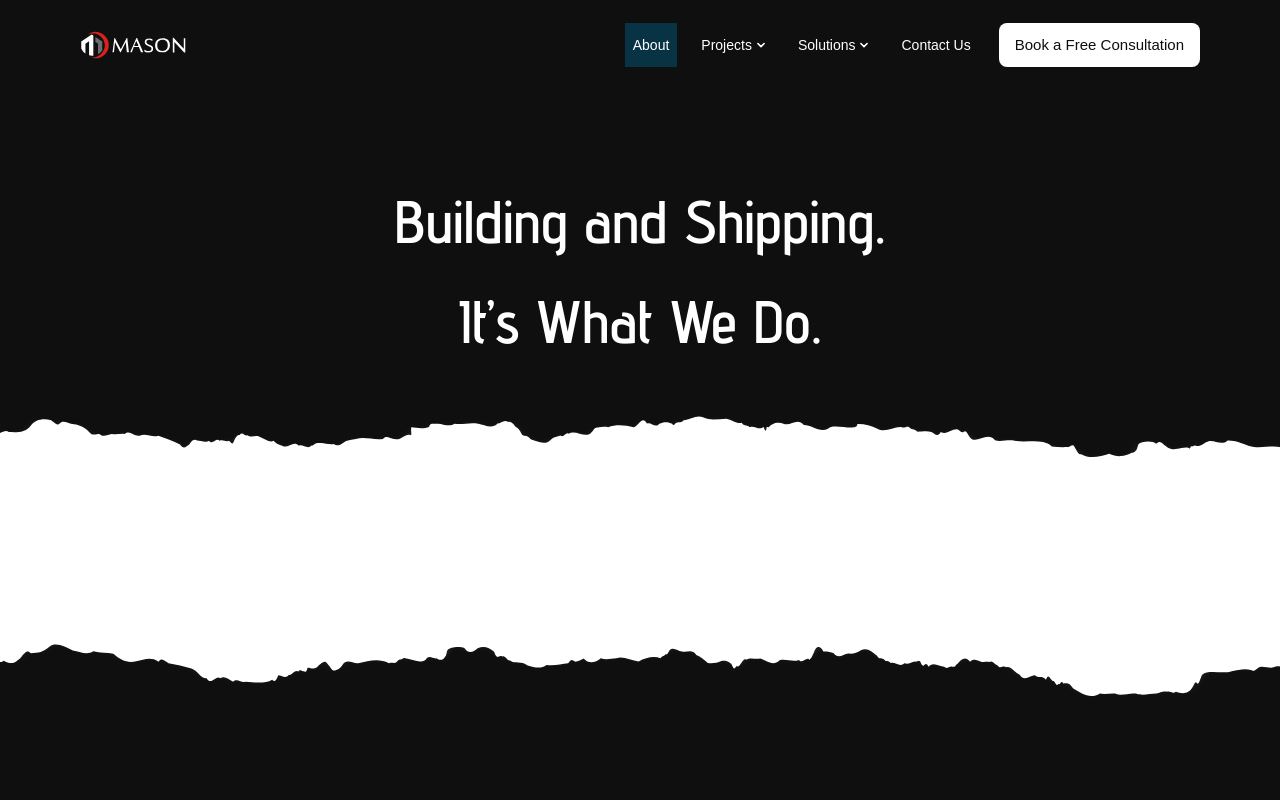
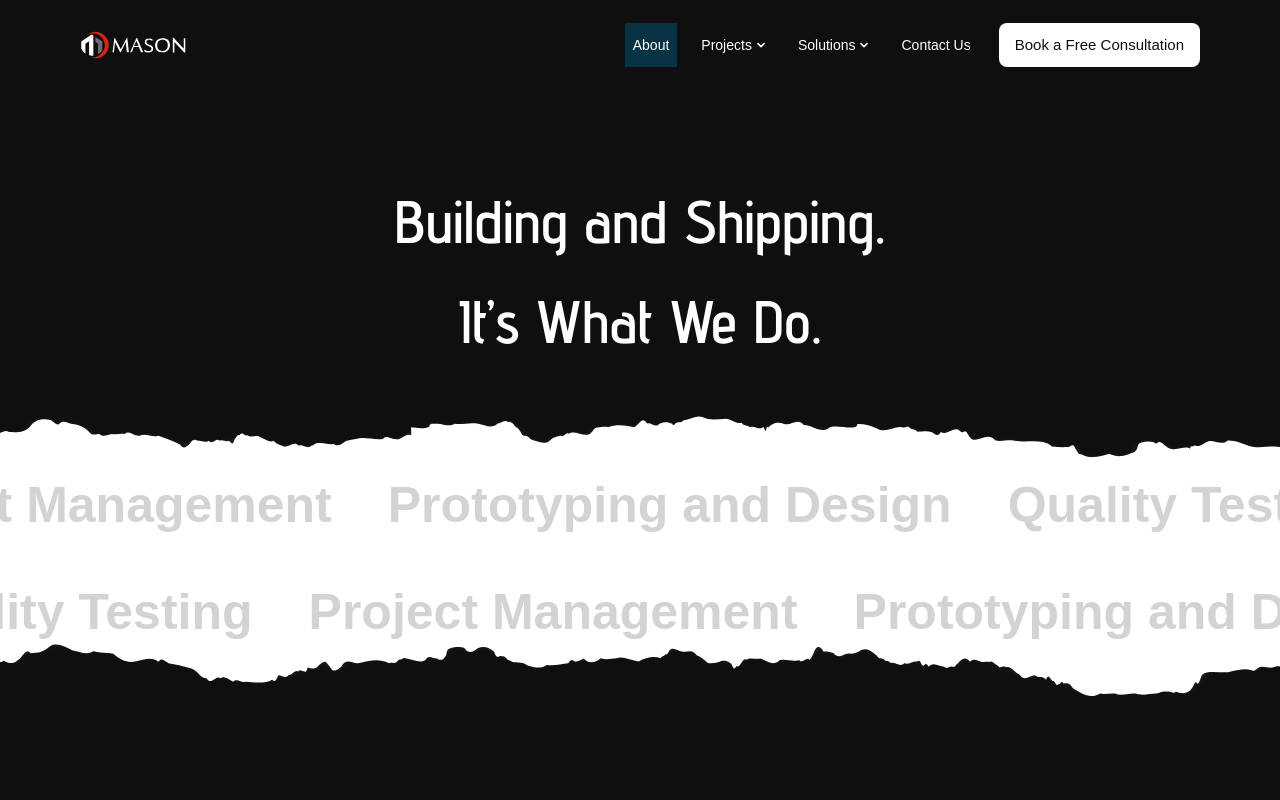
Before and after one commit to AbimbolaOO/mason, a Next.js app: page /about-us in a window 1280 px wide. Shown: the top 800 px of the page. Built offline with nearby package versions, Linux system fonts and the light colour scheme; a web font is replaced by a local one.

Commit message:
clean up

```diff
--- a/app/(website)/about-us/Hero/Hero.tsx
+++ b/app/(website)/about-us/Hero/Hero.tsx
@@ -1,5 +1,26 @@
 import Image from 'next/image';
 import React from 'react';
+
+import InfiniteScrollerText from '@/components/Cards/InfiniteScrollerText/InfiniteScrollerText';
+import InfiniteScroller from '@/components/InfiniteScroller/InfiniteScroller';
+
+const scrollingText = [
+  {
+    key: 'Project Management',
+    icon: <InfiniteScrollerText label='Project Management' />,
+    // icon: <EthiopianHeaderIcon />,
+  },
+  {
+    key: 'Prototyping and Design',
+    icon: <InfiniteScrollerText label='Prototyping and Design' />,
+    // icon: <EthiopianHeaderIcon />,
+  },
+  {
+    key: 'Quality Testing',
+    icon: <InfiniteScrollerText label='Quality Testing' />,
+    // icon: <EthiopianHeaderIcon />,
+  },
+];
 
 const Hero = () => {
   return (
@@ -8,6 +29,7 @@ const Hero = () => {
         <div>Building and Shipping.</div>
         <div> It’s What We Do.</div>
       </div>
+      <div className='grid *:col-start-1 *:row-start-1'>
         <div className='relative h-[calc(40vh)]'>
           <Image
             src='/static/svg/about-us-strip.svg'
@@ -17,6 +39,13 @@ const Hero = () => {
             className='object-cover object-center'
           />
         </div>
+        <div className='z-10 flex flex-col justify-center overflow-hidden'>
+          <div>
+            <InfiniteScroller iconData={scrollingText} />
+            <InfiniteScroller iconData={scrollingText} reverse />
+          </div>
+        </div>
+      </div>
     </div>
   );
 };
--- /dev/null
+++ b/components/Cards/InfiniteScrollerText/InfiniteScrollerText.tsx
@@ -0,0 +1,16 @@
+import React from 'react';
+
+interface InfiniteScrollerTextProps {
+  label: string;
+}
+const InfiniteScrollerText: React.FC<InfiniteScrollerTextProps> = ({
+  label,
+}) => {
+  return (
+    <div className='text-mason-grey-light font-semibold text-[50px] file:leading-[64.58px] hover:text-mason-red cursor-default'>
+      {label}
+    </div>
+  );
+};
+
+export default InfiniteScrollerText;
--- /dev/null
+++ b/components/InfiniteScroller/InfiniteScroller.tsx
@@ -0,0 +1,47 @@
+import clsx from 'clsx';
+import React from 'react';
+
+interface InfiniteScrollerIconData {
+  icon: React.ReactNode;
+  key: string;
+}
+interface InfiniteScrollerProps {
+  iconData: InfiniteScrollerIconData[];
+  reverse?: boolean;
+}
+
+const InfiniteScroller: React.FC<InfiniteScrollerProps> = ({
+  iconData,
+  reverse,
+}) => {
+  return (
+    <div className='flex w-full flex-nowrap overflow-hidden py-4 scroll-smooth group'>
+      <div
+        className={clsx(
+          'flex items-center *:ml-14 group-hover:[animation-play-state:paused]',
+          reverse ? 'animate-scrollReverse' : 'animate-scroll'
+        )}
+      >
+        {iconData?.map(({ icon, key }: InfiniteScrollerIconData) => (
+          <div key={key} className='whitespace-nowrap'>
+            {icon}
+          </div>
+        ))}
+      </div>
+      <div
+        className={clsx(
+          'flex items-center *:ml-14 group-hover:[animation-play-state:paused]',
+          reverse ? 'animate-scrollReverse' : 'animate-scroll'
+        )}
+      >
+        {iconData?.map(({ icon, key }: InfiniteScrollerIconData) => (
+          <div key={key} className='whitespace-nowrap'>
+            {icon}
+          </div>
+        ))}
+      </div>
+    </div>
+  );
+};
+
+export default InfiniteScroller;
--- a/tailwind.config.ts
+++ b/tailwind.config.ts
@@ -8,16 +8,33 @@ export default {
   ],
   theme: {
     extend: {
+      keyframes: {
+        scroll: {
+          '0%': { transform: 'translateX(0)' },
+          '100%': { transform: 'translateX(-100%)' },
+        },
+        scrollReverse: {
+          '0%': { transform: 'translateX(-100%)' },
+          '100%': { transform: 'translateX(0)' },
+        },
+      },
+      animation: {
+        scroll: 'scroll 45s linear infinite',
+        scrollReverse: 'scrollReverse 38s linear infinite',
+      },
+
       fontFamily: {
         'adventPro': ['var(--font-adventPro)'],
       },
       height: {
         'screen-minus-header': 'calc(100vh - 88px)',
       },
+
       colors: {
         "mason-transparency-layer": "rgba(0, 0, 0, 0.65)",
         "mason-black": '#0F0F0F',
         "mason-grey": "#6C6D71",
+        "mason-grey-light": "rgba(108, 109, 113, 0.3)",
         "mason-placeholder": 'rgba(15, 15, 15, 0.2)',
         "mason-border-grey": "rgba(15, 15, 15, 0.05)",
         "mason-border": "#EAEAEA",
```
Lines whose indentation alone changed are shown as unchanged.
